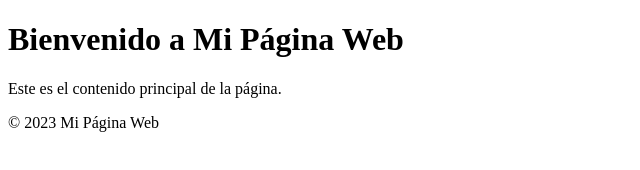
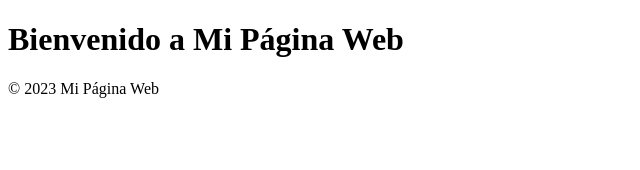
Before and after one commit to alenseguel/juegosecreto, a plain HTML site: page index.html in a window 1280 px wide. Shown: the whole page, without its empty margins (0-640 px from the left). Drawn offline with Linux system fonts and the light colour scheme.

Commit message:
actualiza index

```diff
--- a/index.html
+++ b/index.html
@@ -12,7 +12,7 @@
         <h1>Bienvenido a Mi Página Web</h1>
     </header>
     <main>
-        <p>Este es el contenido principal de la página.</p>
+
     </main>
     <footer>
         <p>&copy; 2023 Mi Página Web</p>
```
